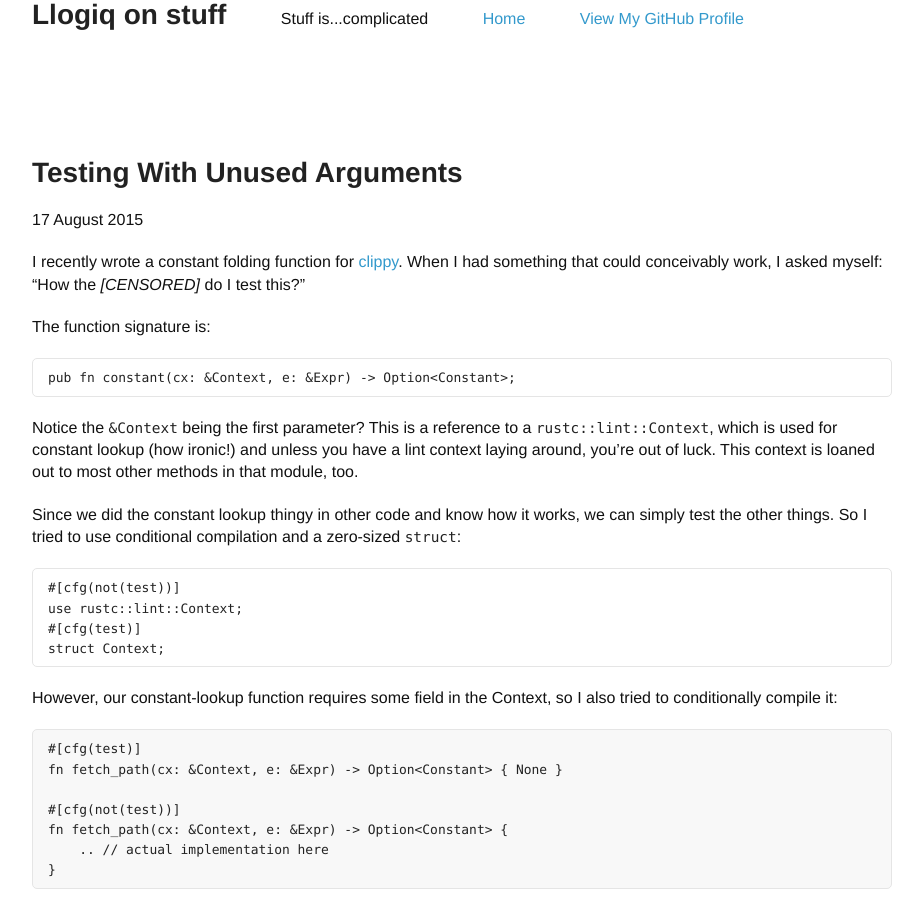
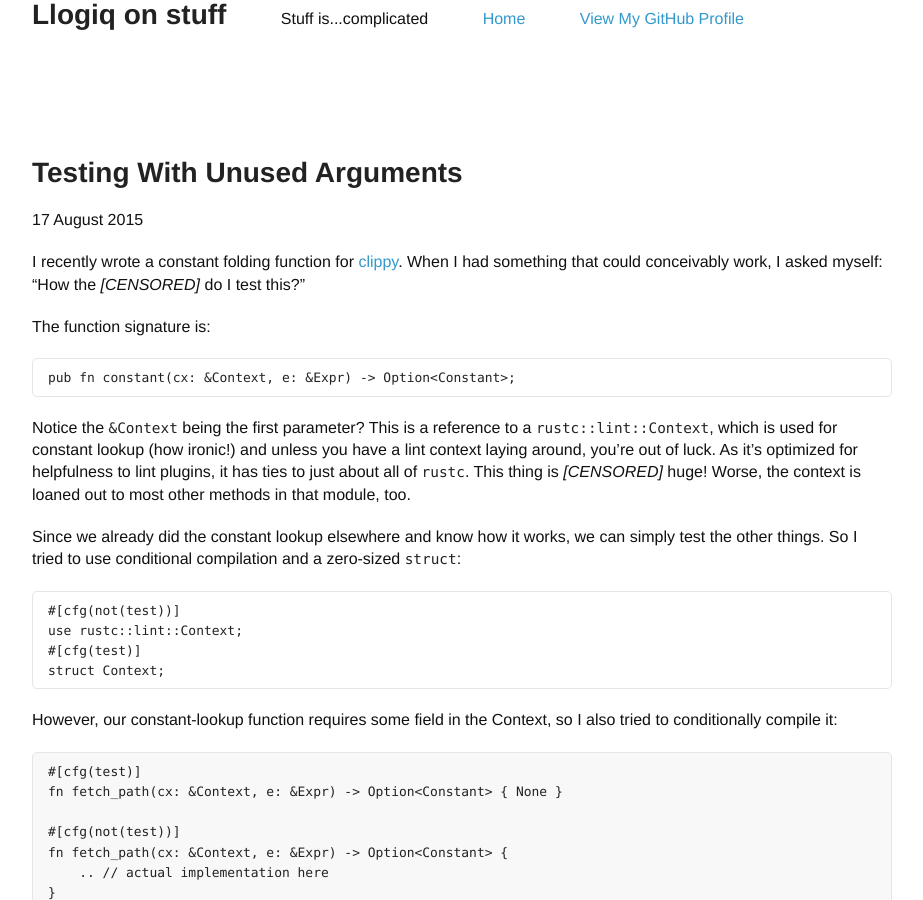
Before and after one commit to llogiq/llogiq.github.io, a Jekyll site: the page built from _posts/2015-08-17-test.md, in a window 1280 px wide and 900 px high. Shown: the whole window, without its empty margins (178-1101 px from the left). Built offline with Jekyll 4.4.1, drawn with Linux system fonts in a browser that asks for light colours.

Commit message:
Added another expletive

````diff
--- a/_posts/2015-08-17-test.md
+++ b/_posts/2015-08-17-test.md
@@ -14,11 +14,13 @@ pub fn constant(cx: &Context, e: &Expr) -> Option<Constant>;
 
 Notice the `&Context` being the first parameter? This is a reference to a
 `rustc::lint::Context`, which is used for constant lookup (how ironic!) and
-unless you have a lint context laying around, you're out of luck. This context
-is loaned out to most other methods in that module, too.
+unless you have a lint context laying around, you're out of luck. As it's
+optimized for helpfulness to lint plugins, it has ties to just about all of
+`rustc`. This thing is *[CENSORED]* huge! Worse, the context is loaned out
+to most other methods in that module, too.
 
-Since we did the constant lookup thingy in other code and know how it works,
-we can simply test the other things. So I tried to use conditional compilation
+Since we already did the constant lookup elsewhere and know how it works, we
+can simply test the other things. So I tried to use conditional compilation
 and a zero-sized `struct`:
 
 ```
````
